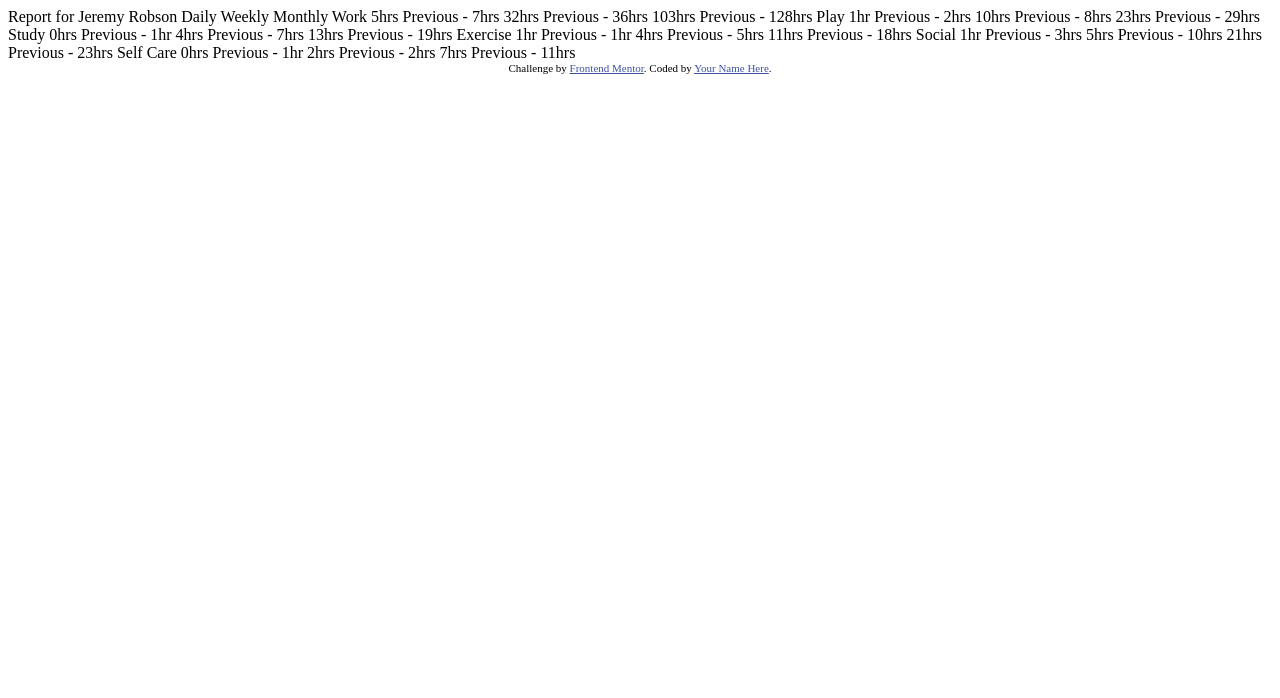
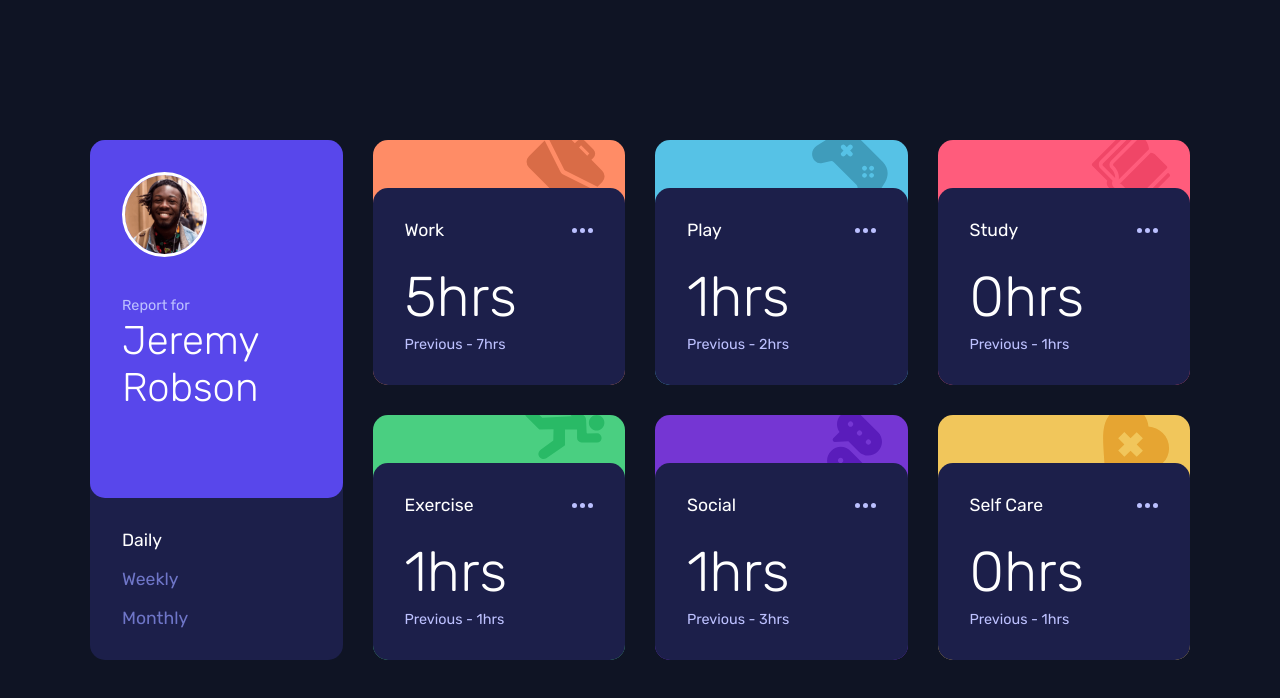
Before and after one commit to FlorianJourde/-Frontend-Mentor-14-Time-tracking-dashboard, a plain HTML site: page index.html in a window 1280 px wide. Drawn offline with Linux system fonts and the light colour scheme.

Commit message:
Submitting solution

```diff
--- a/index.html
+++ b/index.html
@@ -2,79 +2,101 @@
 <html lang="en">
 <head>
   <meta charset="UTF-8">
-  <meta name="viewport" content="width=device-width, initial-scale=1.0"> <!-- displays site properly based on user's device -->
-
+  <meta name="viewport" content="width=device-width, initial-scale=1.0">
   <link rel="icon" type="image/png" sizes="32x32" href="./images/favicon-32x32.png">
-
+  <link href="https://fonts.googleapis.com/css2?family=Rubik:wght@300;400;500&display=swap" rel="stylesheet">
+  <link rel="stylesheet" href="style.css">
   <title>Frontend Mentor | Time tracking dashboard</title>
-
-  <!-- Feel free to remove these styles or customise in your own stylesheet 👍 -->
-  <style>
-    .attribution { font-size: 11px; text-align: center; }
-    .attribution a { color: hsl(228, 45%, 44%); }
-  </style>
 </head>
 <body>
-
-  Report for
-  Jeremy Robson
-
-  Daily
-  Weekly
-  Monthly
-
-  Work
-  5hrs <!-- daily -->
-  Previous - 7hrs <!-- daily -->
-  32hrs <!-- weekly -->
-  Previous - 36hrs <!-- weekly -->
-  103hrs <!-- monthly -->
-  Previous - 128hrs <!-- monthly -->
-
-  Play
-  1hr <!-- daily -->
-  Previous - 2hrs <!-- daily -->
-  10hrs <!-- weekly -->
-  Previous - 8hrs <!-- weekly -->
-  23hrs <!-- monthly -->
-  Previous - 29hrs <!-- monthly -->
-
-  Study
-  0hrs <!-- daily -->
-  Previous - 1hr <!-- daily -->
-  4hrs <!-- weekly -->
-  Previous - 7hrs <!-- weekly -->
-  13hrs <!-- monthly -->
-  Previous - 19hrs <!-- monthly -->
-
-  Exercise
-  1hr <!-- daily -->
-  Previous - 1hr <!-- daily -->
-  4hrs <!-- weekly -->
-  Previous - 5hrs <!-- weekly -->
-  11hrs <!-- monthly -->
-  Previous - 18hrs <!-- monthly -->
-
-  Social
-  1hr <!-- daily -->
-  Previous - 3hrs <!-- daily -->
-  5hrs <!-- weekly -->
-  Previous - 10hrs <!-- weekly -->
-  21hrs <!-- monthly -->
-  Previous - 23hrs <!-- monthly -->
-
-  Self Care
-  0hrs <!-- daily -->
-  Previous - 1hr <!-- daily -->
-  2hrs <!-- weekly -->
-  Previous - 2hrs <!-- weekly -->
-  7hrs <!-- monthly -->
-  Previous - 11hrs <!-- monthly -->
-
-
-  <div class="attribution">
-    Challenge by <a href="https://www.frontendmentor.io?ref=challenge" target="_blank">Frontend Mentor</a>.
-    Coded by <a href="#">Your Name Here</a>.
-  </div>
+  <main>
+    <div class="user-card">
+      <div class="user-card-content">
+        <div class="profile-picture"></div>
+        <div class="profile-name">
+          <p>Report for</p>
+          <h1 class="white">Jeremy Robson</h1>
+        </div>
+      </div>
+      <div class="period">
+        <a class="active" href="#" id="daily-period">Daily</a>
+        <a href="#" id="weekly-period">Weekly</a>
+        <a href="#" id="monthly-period">Monthly</a>
+      </div>
+    </div>
+    <div class="card" id="work">
+      <div class="card-content">
+        <div class="section">
+          <h3 class="white">Work</h3>
+          <img src="images/icon-ellipsis.svg" alt="">
+        </div>
+        <div class="time">
+          <h2 class="white"><span id="work-time-current">5</span>hrs</h2>
+          <p>Previous - <span id="work-time-previous">7</span>hrs</p>
+        </div>
+      </div>
+    </div>
+    <div class="card" id="play">
+      <div class="card-content">
+        <div class="section">
+          <h3 class="white">Play</h3>
+          <img src="images/icon-ellipsis.svg" alt="">
+        </div>
+        <div class="time">
+          <h2 class="white"><span id="play-time-current">1</span>hrs</h2>
+          <p>Previous - <span id="play-time-previous">2</span>hrs</p>
+        </div>
+      </div>
+    </div>
+    <div class="card" id="study">
+      <div class="card-content">
+        <div class="section">
+          <h3 class="white">Study</h3>
+          <img src="images/icon-ellipsis.svg" alt="">
+        </div>
+        <div class="time">
+          <h2 class="white"><span id="study-time-current">0</span>hrs</h2>
+          <p>Previous - <span id="study-time-previous">1</span>hrs</p>
+        </div>
+      </div>
+    </div>
+    <div class="card" id="exercise">
+      <div class="card-content">
+        <div class="section">
+          <h3 class="white">Exercise</h3>
+          <img src="images/icon-ellipsis.svg" alt="">
+        </div>
+        <div class="time">
+          <h2 class="white"><span id="exercise-time-current">1</span>hrs</h2>
+          <p>Previous - <span id="exercise-time-previous">1</span>hrs</p>
+        </div>
+      </div>
+    </div>
+    <div class="card" id="social">
+      <div class="card-content">
+        <div class="section">
+          <h3 class="white">Social</h3>
+          <img src="images/icon-ellipsis.svg" alt="">
+        </div>
+        <div class="time">
+          <h2 class="white"><span id="social-time-current">1</span>hrs</h2>
+          <p>Previous - <span id="social-time-previous">3</span>hrs</p>
+        </div>
+      </div>
+    </div>
+    <div class="card" id="self-care">
+      <div class="card-content">
+        <div class="section">
+          <h3 class="white">Self Care</h3>
+          <img src="images/icon-ellipsis.svg" alt="">
+        </div>
+        <div class="time">
+          <h2 class="white"><span id="self-care-time-current">0</span>hrs</h2>
+          <p>Previous - <span id="self-care-time-previous">1</span>hrs</p>
+        </div>
+      </div>
+    </div>
+  </main>
+  <script src="script.js"></script>
 </body>
 </html>
--- /dev/null
+++ b/style.css
@@ -0,0 +1,342 @@
+:root {
+  --clr-blue: hsl(246, 80%, 60%);
+  --clr-light-red-work: hsl(15, 100%, 70%);
+  --clr-soft-blue-play: hsl(195, 74%, 62%);
+  --clr-light-red-study: hsl(348, 100%, 68%);
+  --clr-lime-green-exercise: hsl(145, 58%, 55%);
+  --clr-violet-social: hsl(264, 64%, 52%);
+  --clr-soft-orange-self-care: hsl(43, 84%, 65%);
+  --clr-very-dark-blue: hsl(226, 43%, 10%);
+  --clr-dark-blue: hsl(235, 46%, 20%);
+  --clr-desaturated-blue: hsl(235, 45%, 61%);
+  --clr-pale-blue: hsl(236, 100%, 87%);
+  --fs-body: 0.9rem;
+  --fs-h1: 1.5rem;
+  --fs-h2: 2rem;
+  --fs-h3: 1.1rem;
+  --ff-primary: Rubik, sans-serif;
+  --br-primary: 15px;
+  --tr-primary: 0.5s all ease;
+  --pad-primary: 1.8rem;
+}
+
+*, ::before, ::after {
+  box-sizing: border-box;
+  margin: 0;
+  padding: 0;
+}
+
+body {
+  padding: 1rem;
+  font-size: var(--fs-body);
+  font-family: var(--ff-primary);
+  display: flex;
+  justify-content: center;
+  align-items: center;
+  min-height: 100vh;
+  background-color: var(--clr-very-dark-blue);
+  color: var(--clr-pale-blue);
+}
+
+main {
+  padding-top: 5rem;
+  width: 100%;
+  min-width: 300px;
+  max-width: 400px;
+}
+
+a {
+  color: var(--clr-desaturated-blue);
+  font-size: var(--fs-h3);
+  text-decoration: none;
+  transition: var(--tr-primary);
+}
+
+.active, a:hover {
+  color: white;
+}
+
+h1 {
+  font-size: var(--fs-h1);
+  font-weight: 300;
+}
+
+h2 {
+  font-size: var(--fs-h2);
+  font-weight: 300;
+}
+
+h3 {
+  font-size: var(--fs-h3);
+  font-weight: 400;
+}
+
+.white {
+  color: white;
+}
+
+.user-card, .card-content {
+  background-color: var(--clr-dark-blue);
+}
+
+.user-card {
+  grid-area: first-box;
+  border-radius: var(--br-primary);
+}
+
+.card-content {
+  display: flex;
+  flex-direction: column;
+  margin-top: 1rem;
+  border-radius: inherit;
+  padding: var(--pad-primary);
+  cursor: pointer;
+  transition: var(--tr-primary);
+}
+
+.card-content:hover {
+  margin-top: 0;
+  padding-bottom: 2.8rem;
+  background-color: hsl(235, 46%, 40%);
+}
+
+.card-content:hover .section img {
+  filter: brightness(200%);
+}
+
+.user-card + .card, .card + .card {
+  margin-top: 1.5rem;
+}
+
+.card {
+  border-radius: var(--br-primary);
+  padding-top: 1.2rem;
+  background-position: top -10px right 20px;
+  background-repeat: no-repeat;
+}
+
+#work {
+  grid-area: second-box;
+  background-color: var(--clr-light-red-work);
+  background-image: url("images/icon-work.svg");
+}
+
+#play {
+  grid-area: third-box;
+  background-color: var(--clr-soft-blue-play);
+  background-image: url("images/icon-play.svg");
+}
+
+#study {
+  grid-area: fourth-box;
+  background-color: var(--clr-light-red-study);
+  background-image: url("images/icon-study.svg");
+}
+
+#exercise {
+  grid-area: fifth-box;
+  background-color: var(--clr-lime-green-exercise);
+  background-image: url("images/icon-exercise.svg");
+}
+
+#social {
+  grid-area: sixth-box;
+  background-color: var(--clr-violet-social);
+  background-image: url("images/icon-social.svg");
+}
+
+#self-care {
+  grid-area: seventh-box;
+  background-color: var(--clr-soft-orange-self-care);
+  background-image: url("images/icon-self-care.svg");
+}
+
+.user-card-content {
+  background-color: var(--clr-blue);
+  border-radius: inherit;
+  padding: var(--pad-primary);
+  display: flex;
+  align-items: center;
+}
+
+.user-card-content p {
+  margin-bottom: 0.2em;
+}
+
+.profile-picture {
+  margin-right: 1rem;
+  border: 3px white solid;
+  border-radius: 50%;
+  width: 70px;
+  height: 70px;
+  background: url("images/image-jeremy.png");
+  background-size: cover;
+  background-position: center;
+}
+
+.card-content .section {
+  display: flex;
+  justify-content: space-between;
+  align-items: center;
+  margin-bottom: 0.5em;
+}
+
+
+.time {
+  display: flex;
+  justify-content: space-between;
+  align-items: center;
+}
+
+.period {
+  padding: var(--pad-primary);
+  display: flex;
+  justify-content: space-between;
+}
+
+.hide {
+  display: none;
+}
+
+@media screen and (min-width: 600px) and (max-width: 900px) {
+  :root {
+    --fs-h1: 2.5rem;
+    --fs-h2: 3.5rem;
+    --pad-primary: 2rem;
+  }
+
+  main {
+    /*max-width: 100%;*/
+    max-width: 700px;
+    display: grid;
+    grid-auto-columns: 1fr;
+    grid-template-columns: 1fr 1fr;
+    grid-template-rows: 1fr;
+    gap: 20px 20px;
+    grid-template-areas:
+      "first-box first-box"
+      "second-box third-box"
+      "fourth-box fifth-box"
+      "sixth-box seventh-box";
+  }
+
+  .user-card {
+    display: flex;
+    flex-direction: column;
+  }
+
+  .user-card + .card, .card + .card {
+    margin-top: 0;
+  }
+
+  .user-card-content {
+    flex-grow: 1;
+    flex-direction: column;
+    align-items: flex-start;
+  }
+
+  .profile-picture {
+    margin-bottom: 2.5rem;
+    width: 85px;
+    height: 85px;
+  }
+
+  .period {
+    flex-direction: column;
+  }
+
+  .period a + a {
+    margin-top: 1.2rem;
+  }
+
+  .card {
+    padding-top: 2rem;
+    display: flex;
+    flex-direction: column;
+  }
+
+  .card-content {
+    flex-grow: 1;
+    justify-content: space-between;
+  }
+
+  .time {
+    flex-direction: column;
+    align-items: flex-start;
+  }
+}
+
+@media screen and (min-width: 900px) {
+  :root {
+    --fs-h1: 2.5rem;
+    --fs-h2: 3.5rem;
+    --pad-primary: 2rem;
+  }
+
+
+  main {
+    margin-top: -5rem;
+
+    height: 600px;
+    width: 100%;
+    max-width: 1100px;
+    display: grid;
+    grid-auto-columns: 1fr;
+    grid-template-columns: 1fr 1fr 1fr 1fr;
+    grid-template-rows: 1fr 1fr;
+    gap: 30px 30px;
+    grid-template-areas:
+      "first-box second-box third-box fourth-box"
+      "first-box fifth-box sixth-box seventh-box";
+  }
+
+
+  .user-card {
+    display: flex;
+    flex-direction: column;
+  }
+
+  .user-card + .card, .card + .card {
+    margin-top: 0;
+  }
+
+  .user-card-content {
+    flex-grow: 1;
+    flex-direction: column;
+    align-items: flex-start;
+  }
+
+  .profile-picture {
+    margin-bottom: 2.5rem;
+    width: 85px;
+    height: 85px;
+  }
+
+  .period {
+    flex-direction: column;
+  }
+
+  .period a + a {
+    margin-top: 1.2rem;
+  }
+
+  .card {
+    padding-top: 2rem;
+    display: flex;
+    flex-direction: column;
+  }
+
+  .card-content {
+    flex-grow: 1;
+    justify-content: space-between;
+  }
+
+  .time {
+    flex-direction: column;
+    align-items: flex-start;
+  }
+
+  .time h2 {
+    margin-bottom: 0.1em;
+  }
+}
```
Also changed, not shown: script.js (added, +60 -0 lines), design/render.png (added), 2 other files.
